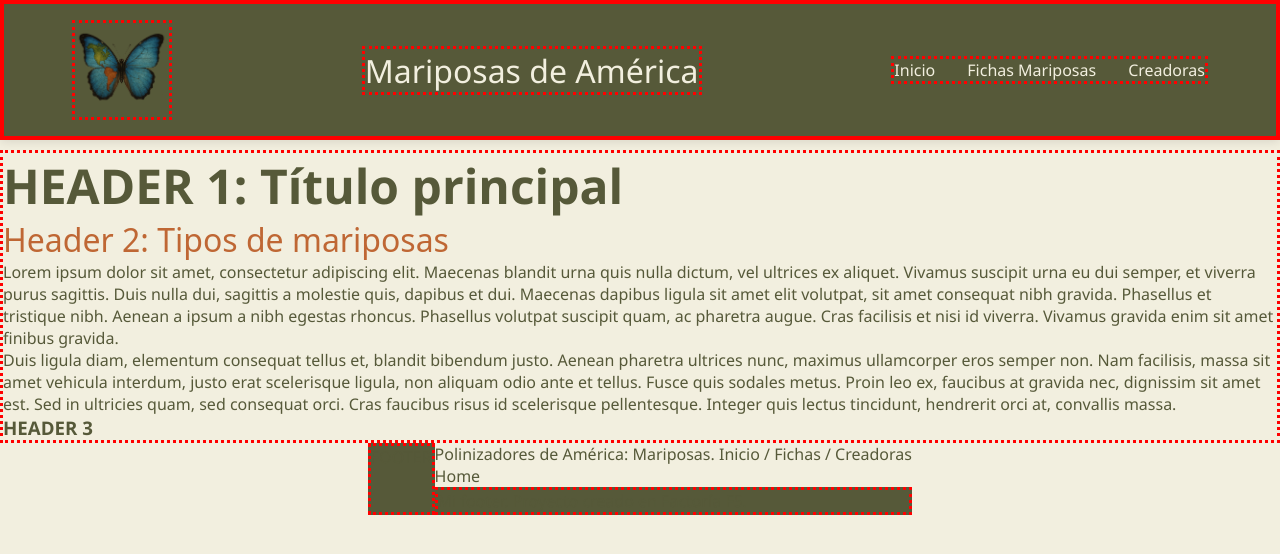
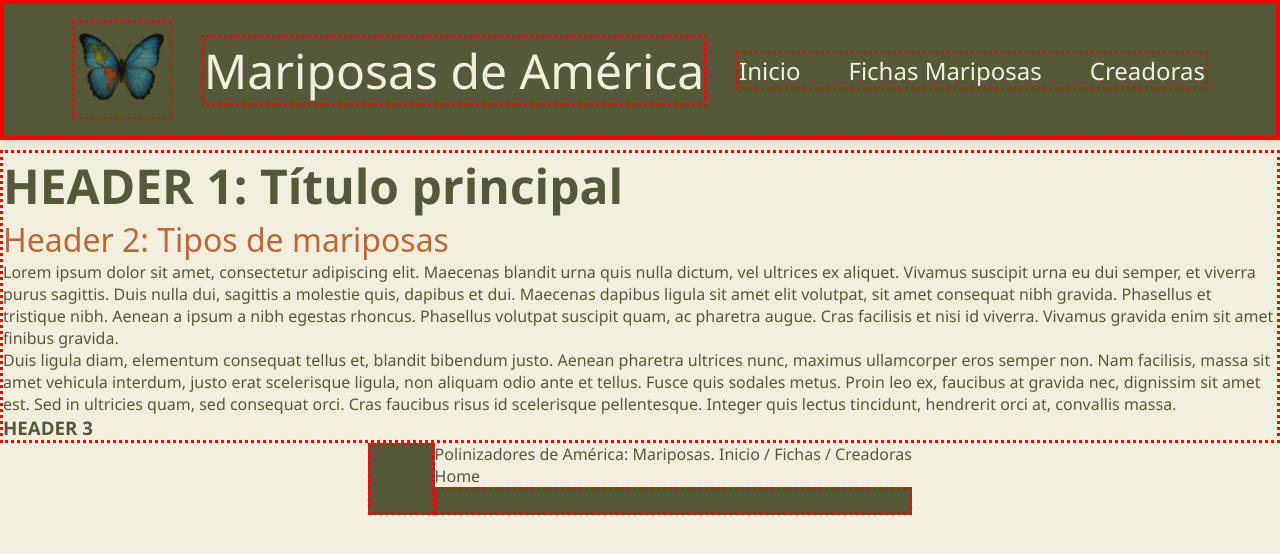
Before and after one commit to irinatiron/polinizadores-america-mariposas, a React (Vite) app: page / in a window 1280 px wide. Shown: the top 554 px of the page. Built offline with nearby package versions, Linux system fonts and the light colour scheme; a web font is replaced by a local one.

Commit message:
FEAT: remove decoration from nav-title(#8)

```diff
--- a/index.html
+++ b/index.html
@@ -22,7 +22,10 @@
     <div class="nav-container">
       <a href="#" class="nav-logo">
         <img src="/src/assets/images/nav-logo.png" alt="blue butterfly with america map on the left side"></a>
-      <p class="nav-title" style="border: 3px dotted red">Mariposas de América</p>
+
+      <a href="#" class="nav-title">
+        <p  style="border: 3px dotted red">Mariposas de América</p>
+      </a>
 
       <ul class="nav-menu" style="border: 3px dotted red">
         <li><a href="#home" class="nav-link">Inicio</a></li>
--- a/src/index.css
+++ b/src/index.css
@@ -118,13 +118,16 @@ Removes it from the normal document flow (other elements act as if it doesn't ex
 }
 
 .nav-title {
-  font-size: 2rem;
+  font-size: 3rem;
+  text-decoration: none;
+  color: var(--color-light-beige);
 }
 
 .nav-menu {
+  font-size: 1.5rem;
   display: flex;
   list-style: none;
-  gap: 2rem;
+  gap: 3rem;
 }
 
 .nav-link {
```
